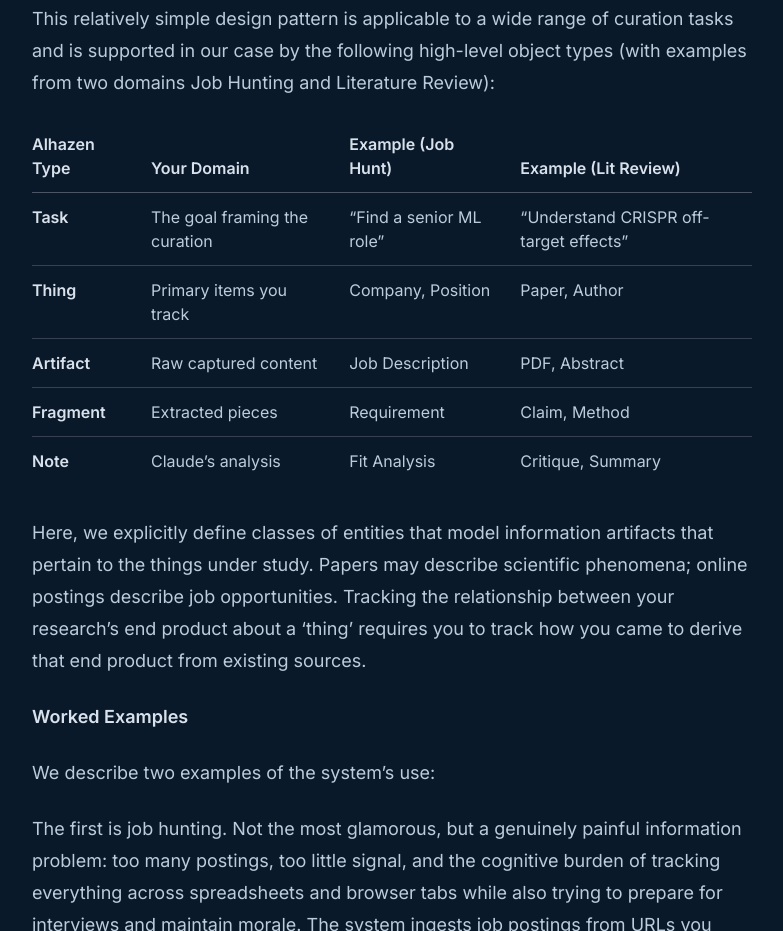
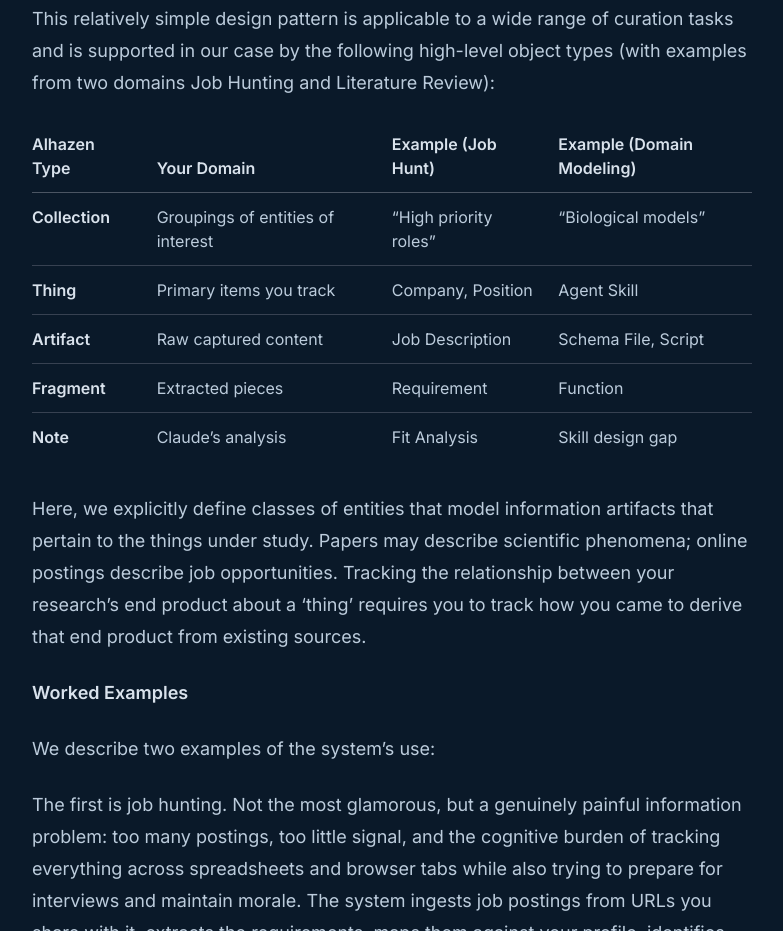
Before and after one commit to GullyBurns/gullyburns.github.io, an Astro site: page /work/skillful-alhazen in a window 1280 px wide. Shown: the part 3156-4087 px from the top of the page, without its empty margins (248-1031 px from the left). Built offline with nearby package versions, Linux system fonts and the light colour scheme; Astro itself is replaced by a stand-in of ours.

Commit message:
Simplify Alhazen blog post

```diff
--- a/src/content/work/skillful-alhazen.md
+++ b/src/content/work/skillful-alhazen.md
@@ -47,13 +47,13 @@ The project has grown out of work I did previously to help researchers make sens
 
 This relatively simple design pattern is applicable to a wide range of curation tasks and is supported in our case by the following high-level object types (with examples from two domains Job Hunting and Literature Review):
 
-| Alhazen Type | Your Domain | Example (Job Hunt) | Example (Lit Review) |
+| Alhazen Type | Your Domain | Example (Job Hunt) | Example (Domain Modeling) |
 |--------------|-------------|-------------------|---------------------|
-| **Task** | The goal framing the curation | "Find a senior ML role" | "Understand CRISPR off-target effects" |
-| **Thing** | Primary items you track | Company, Position | Paper, Author |
-| **Artifact** | Raw captured content | Job Description | PDF, Abstract |
-| **Fragment** | Extracted pieces | Requirement | Claim, Method |
-| **Note** | Claude's analysis | Fit Analysis | Critique, Summary |
+| **Collection** | Groupings of entities of interest | "High priority roles" | "Biological models" |
+| **Thing** | Primary items you track | Company, Position | Agent Skill |
+| **Artifact** | Raw captured content | Job Description | Schema File, Script |
+| **Fragment** | Extracted pieces | Requirement | Function |
+| **Note** | Claude's analysis | Fit Analysis | Skill design gap |
 
 Here, we explicitly define classes of entities that model information artifacts that pertain to the things under study. Papers may describe scientific phenomena; online postings describe job opportunities. Tracking the relationship between your research's end product about a 'thing' requires you to track how you came to derive that end product from existing sources.
 
```
